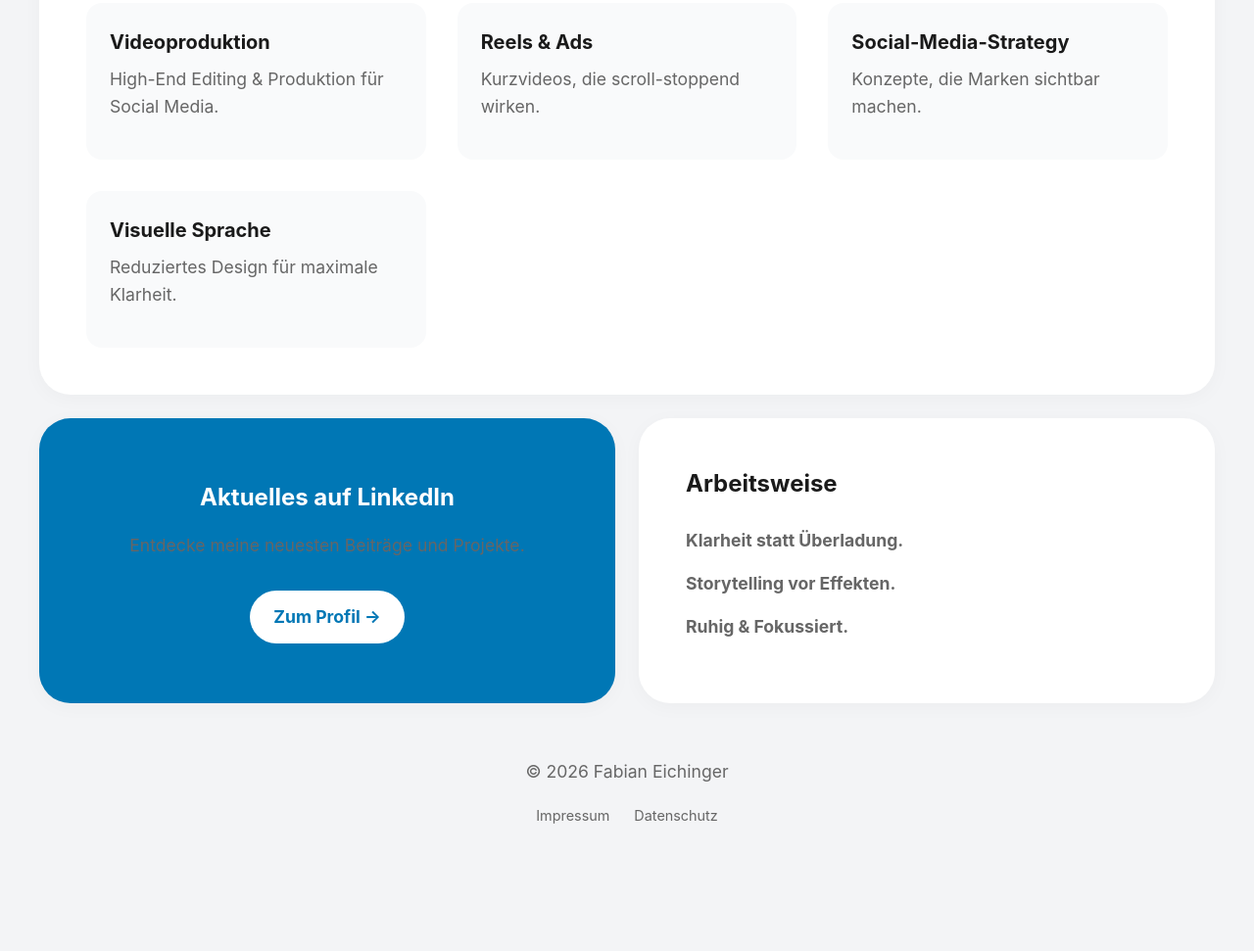
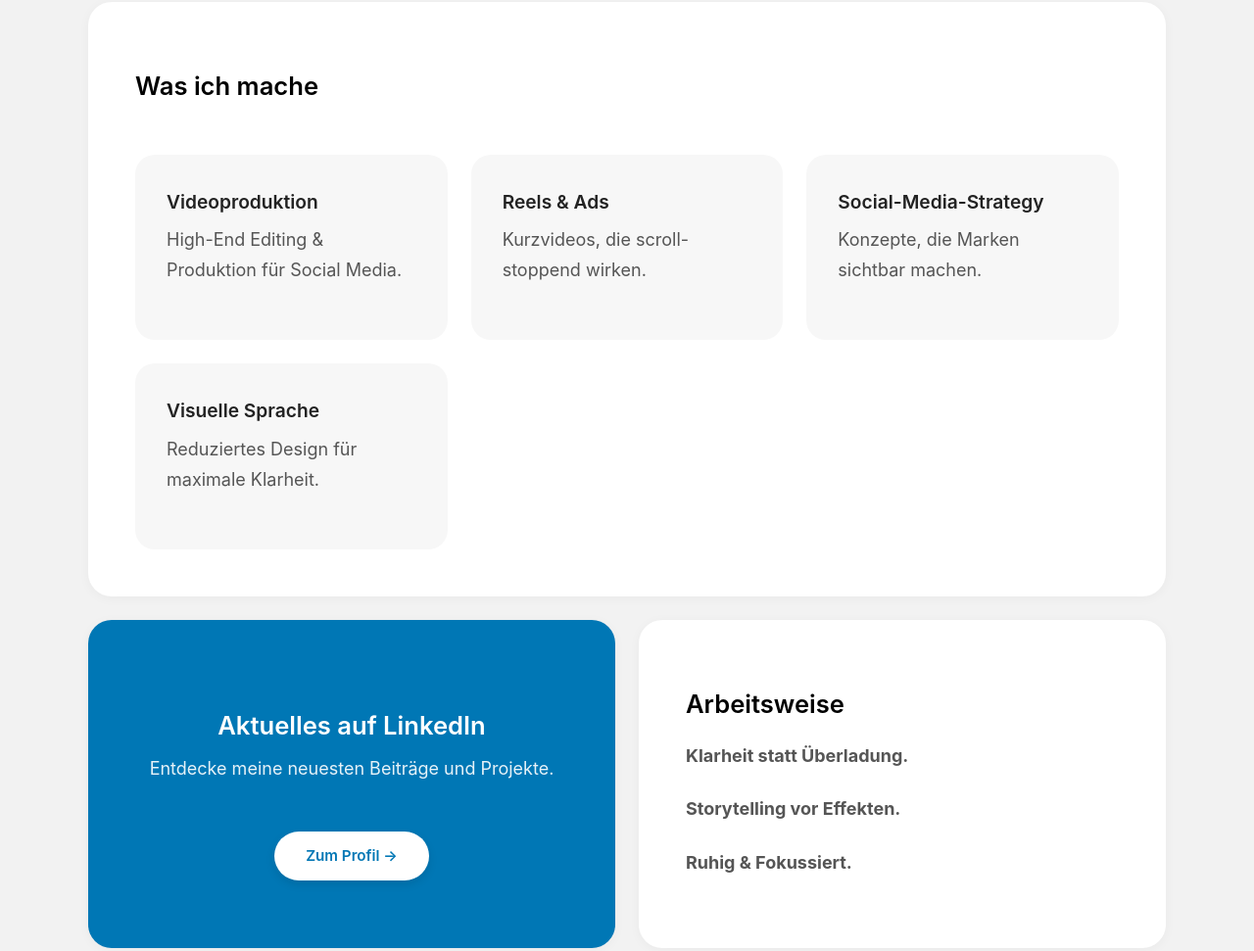
Before and after one commit to Querbox/fabian-eichinger, a plain HTML site: page index.html in a window 1280 px wide. Shown: the part 832-1803 px from the top of the page at 98% size. Before the commit the page ends 1742 px from the top, so only its background shows below. Drawn offline with Linux system fonts and the light colour scheme.

Commit message:
style: Update design tokens, typography, and layout for a refreshed UI with new component styles and responsive adjustments.

```diff
--- a/styles.css
+++ b/styles.css
@@ -1,13 +1,18 @@
 :root {
-  --bg-color: #F3F4F6;
-  /* Light gray/blueish background for contrast */
+  --bg-color: #f2f2f2;
+  /* Soft light gray - Modern SaaS background */
   --card-bg: #FFFFFF;
-  --text-color: #1a1a1a;
-  --accent-color: #00897B;
-  --secondary-text: #666;
-  --border-radius: 32px;
-  --card-shadow: 0 4px 20px rgba(0, 0, 0, 0.03);
-  --font-main: "Inter", -apple-system, BlinkMacSystemFont, sans-serif;
+  --text-color: #111111;
+  /* Almost black for high contrast */
+  --accent-color: #111111;
+  /* Black accent like the reference button */
+  --secondary-text: #555555;
+  --border-radius: 24px;
+  --btn-radius: 100px;
+  /* Pill shape */
+  --card-shadow: 0 2px 12px rgba(0, 0, 0, 0.04);
+  /* Softer, subtle shadow */
+  --font-main: "Inter", -apple-system, BlinkMacSystemFont, "Segoe UI", Roboto, sans-serif;
   --spacing-container: 2rem;
 }
 
@@ -21,195 +26,268 @@ body {
   background-color: var(--bg-color);
   color: var(--text-color);
   font-family: var(--font-main);
-  line-height: 1.6;
-  font-size: 1.1rem;
+  line-height: 1.7;
+  /* Increased for readability */
+  font-size: 1.125rem;
+  /* 18px base size */
   padding: var(--spacing-container);
   display: flex;
   justify-content: center;
+  -webkit-font-smoothing: antialiased;
 }
 
-/* Page Container - Constraints width */
+/* Page Constraints */
 .page-wrapper {
-  max-width: 1200px;
+  max-width: 1100px;
   width: 100%;
 }
 
-/* Bento Grid Layout */
+.page-container {
+  max-width: 720px;
+  /* Optimal reading width for legal/text pages */
+  margin: 0 auto;
+  width: 100%;
+}
+
+/* Grid Layout */
 .bento-grid {
   display: grid;
   grid-template-columns: repeat(12, 1fr);
-  grid-gap: 1.5rem;
+  gap: 1.5rem;
   grid-auto-rows: min-content;
 }
 
-/* Generic Card Style */
+/* Base Card Style */
 .card-section,
 .bento-item {
   background: var(--card-bg);
   border-radius: var(--border-radius);
   padding: 3rem;
   box-shadow: var(--card-shadow);
+  display: flex;
+  flex-direction: column;
+  justify-content: flex-start;
 }
 
-/* Specific Areas */
-
-/* Hero: Spans full width initially */
+/* Hero Section */
 .hero-card {
   grid-column: span 12;
   text-align: center;
-  padding: 5rem 2rem;
-  display: flex;
-  flex-direction: column;
+  padding: 6rem 3rem;
   align-items: center;
   justify-content: center;
+  background: transparent;
+  /* Cleaner look on the gray bg */
+  box-shadow: none;
 }
 
 .hero h1 {
-  font-size: 3rem;
+  font-size: 3.5rem;
   line-height: 1.1;
+  font-weight: 800;
   margin-bottom: 1.5rem;
-  letter-spacing: -0.03em;
-  max-width: 800px;
+  letter-spacing: -0.04em;
+  color: #000;
 }
 
 .hero-intro {
-  font-size: 1.5rem;
+  font-size: 1.4rem;
   color: var(--secondary-text);
-  max-width: 700px;
+  max-width: 680px;
   margin: 0 auto;
+  font-weight: 500;
 }
 
-/* About: Spans 7 columns */
+/* Content Typography */
+h1 {
+  font-size: 2.5rem;
+  font-weight: 700;
+  margin-bottom: 2rem;
+  letter-spacing: -0.03em;
+}
+
+h2 {
+  font-size: 1.6rem;
+  font-weight: 600;
+  margin-bottom: 1rem;
+  margin-top: 1rem;
+  color: #000;
+}
+
+h3 {
+  font-size: 1.2rem;
+  font-weight: 600;
+  margin-bottom: 0.5rem;
+  color: #222;
+}
+
+p {
+  margin-bottom: 1.5rem;
+  color: var(--secondary-text);
+  font-weight: 400;
+}
+
+/* Text Links */
+a {
+  color: inherit;
+  text-decoration: none;
+}
+
+/* Specific Bento Items */
 .about-card {
   grid-column: span 7;
 }
 
-/* Personal: Spans 5 columns */
 .personal-card {
   grid-column: span 5;
   background-color: #1a1a1a;
-  /* Dark card for contrast */
   color: #fff;
 }
 
-.personal-card h2 {
-  color: #fff;
-  border-bottom-color: rgba(255, 255, 255, 0.2);
+.personal-card h2,
+.personal-card p {
+  color: #eee;
 }
 
-.personal-card p {
-  color: #ccc;
-}
-
-/* Services: Spans full width */
 .services-card {
   grid-column: span 12;
 }
 
 .services-grid {
   display: grid;
-  grid-template-columns: repeat(auto-fit, minmax(280px, 1fr));
-  gap: 2rem;
+  grid-template-columns: repeat(auto-fit, minmax(260px, 1fr));
+  gap: 1.5rem;
   margin-top: 2rem;
+  width: 100%;
 }
 
 .service-item {
-  background: #f9fafb;
-  padding: 1.5rem;
-  border-radius: 16px;
-  transition: transform 0.2s;
+  background: #f7f7f7;
+  padding: 2rem;
+  border-radius: 20px;
+  transition: background 0.2s ease;
 }
 
 .service-item:hover {
-  transform: translateY(-5px);
+  background: #eeeeee;
 }
 
-.service-item h3 {
-  font-size: 1.25rem;
-  margin-bottom: 0.5rem;
-}
-
-/* LinkedIn Card: Spans 6 columns */
+/* LinkedIn Card (Pill Button Style integration) */
 .linkedin-card {
   grid-column: span 6;
   background-color: #0077b5;
   color: white;
-  text-decoration: none;
-  display: flex;
-  flex-direction: column;
+  align-items: center;
   justify-content: center;
-  align-items: center;
   text-align: center;
-  transition: opacity 0.2s;
+  transition: transform 0.2s;
 }
 
 .linkedin-card:hover {
-  opacity: 0.9;
+  transform: scale(0.99);
 }
 
 .linkedin-card h2 {
   color: white;
-  border-bottom: none;
-  margin-bottom: 1rem;
+  margin-bottom: 0.5rem;
+}
+
+.linkedin-card p {
+  color: rgba(255, 255, 255, 0.9);
 }
 
 .linkedin-btn {
   background: white;
   color: #0077b5;
-  padding: 0.8rem 1.5rem;
-  border-radius: 100px;
-  font-weight: bold;
-  margin-top: 1rem;
+  padding: 0.75rem 2rem;
+  border-radius: var(--btn-radius);
+  font-weight: 600;
+  font-size: 0.95rem;
+  margin-top: 1.5rem;
   display: inline-block;
+  box-shadow: 0 4px 10px rgba(0, 0, 0, 0.1);
 }
 
-/* Philosophy: Spans 6 columns */
 .philosophy-card {
   grid-column: span 6;
 }
 
-/* Footer: Spans full width */
+/* Footer (Floating Pill idea) */
 .footer-card {
   grid-column: span 12;
   text-align: center;
   background: transparent;
   box-shadow: none;
-  padding: 2rem;
+  padding: 3rem 0;
 }
 
 .footer-links {
-  margin-top: 1rem;
+  margin-top: 2rem;
+  display: inline-flex;
+  background: #fff;
+  padding: 0.5rem 0.5rem;
+  border-radius: var(--btn-radius);
+  box-shadow: var(--card-shadow);
 }
 
 .footer-links a {
-  color: var(--secondary-text);
-  text-decoration: none;
-  margin: 0 10px;
+  padding: 0.6rem 1.5rem;
+  border-radius: var(--btn-radius);
   font-size: 0.9rem;
+  font-weight: 500;
+  color: #555;
+  transition: background 0.2s;
 }
 
 .footer-links a:hover {
-  text-decoration: underline;
+  background-color: #f0f0f0;
+  color: #000;
 }
 
-/* Typography elements */
-h2 {
-  font-size: 1.5rem;
-  margin-bottom: 1.5rem;
-  color: var(--text-color);
+/* Legal Pages Specifics */
+.back-link {
+  display: inline-flex;
+  align-items: center;
+  padding: 0.8rem 1.5rem;
+  background-color: #eaeaea;
+  border-radius: var(--btn-radius);
+  font-weight: 600;
+  font-size: 0.9rem;
+  color: #333;
+  transition: background 0.2s;
+  margin-bottom: 2rem;
+  width: fit-content;
 }
 
-p {
-  margin-bottom: 1rem;
-  color: var(--secondary-text);
-  font-weight: 400;
+.back-link:hover {
+  background-color: #ddd;
 }
 
-/* Responsive adjustments */
+.content-card {
+  line-height: 1.8;
+}
+
+.content-card h2 {
+  margin-top: 2.5rem;
+  font-size: 1.4rem;
+}
+
+.content-card p,
+.content-card li {
+  font-size: 1.1rem;
+  color: #444;
+}
+
+/* Responsive */
 @media (max-width: 900px) {
   .bento-grid {
     display: flex;
     flex-direction: column;
+    gap: 2rem;
+  }
+
+  .hero h1 {
+    font-size: 2.5rem;
   }
 
   .card-section,
@@ -217,20 +295,7 @@ p {
     padding: 2rem;
   }
 
-  .hero h1 {
-    font-size: 2.2rem;
+  .page-container {
+    padding: 0 1rem;
   }
 }
-
-/* Utility for legal pages */
-.page-container {
-  max-width: 800px;
-  margin: 0 auto;
-}
-
-.back-link {
-  display: inline-block;
-  margin-bottom: 1rem;
-  color: var(--accent-color);
-  text-decoration: none;
-}
```
